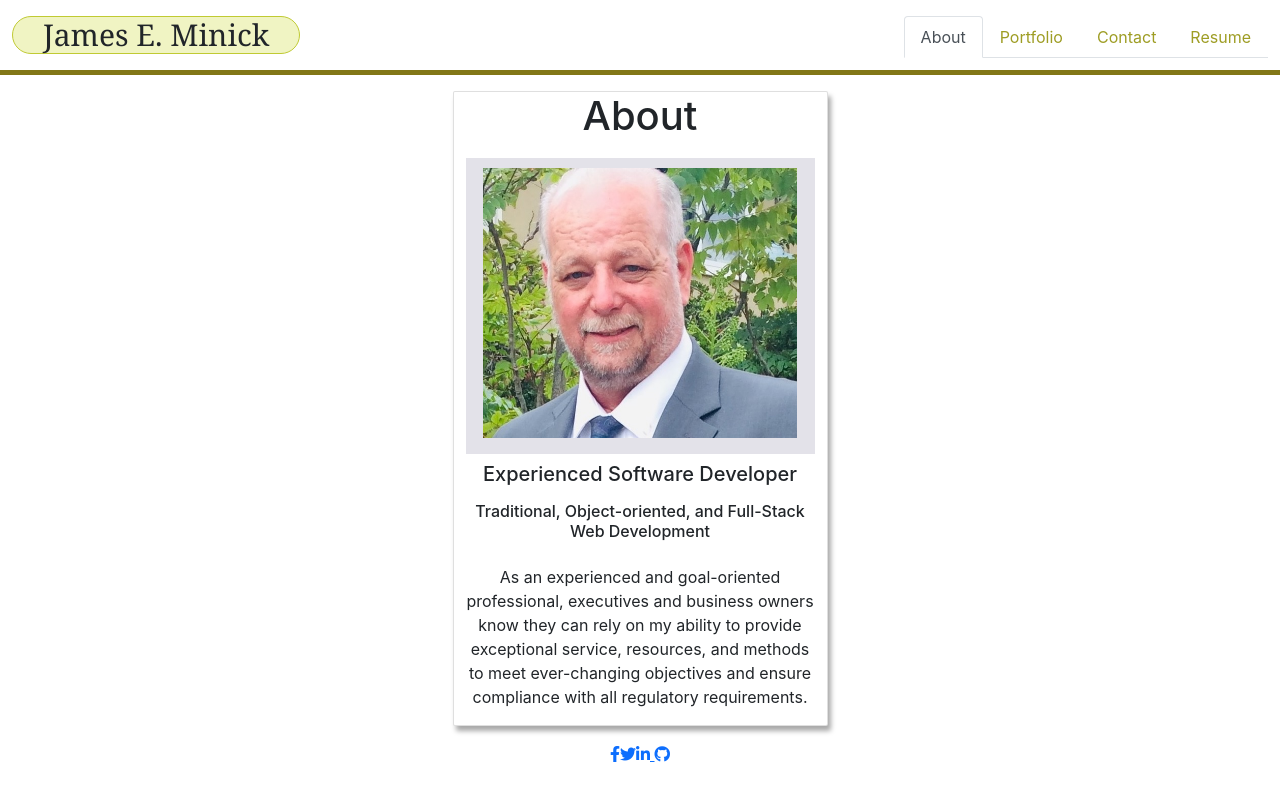
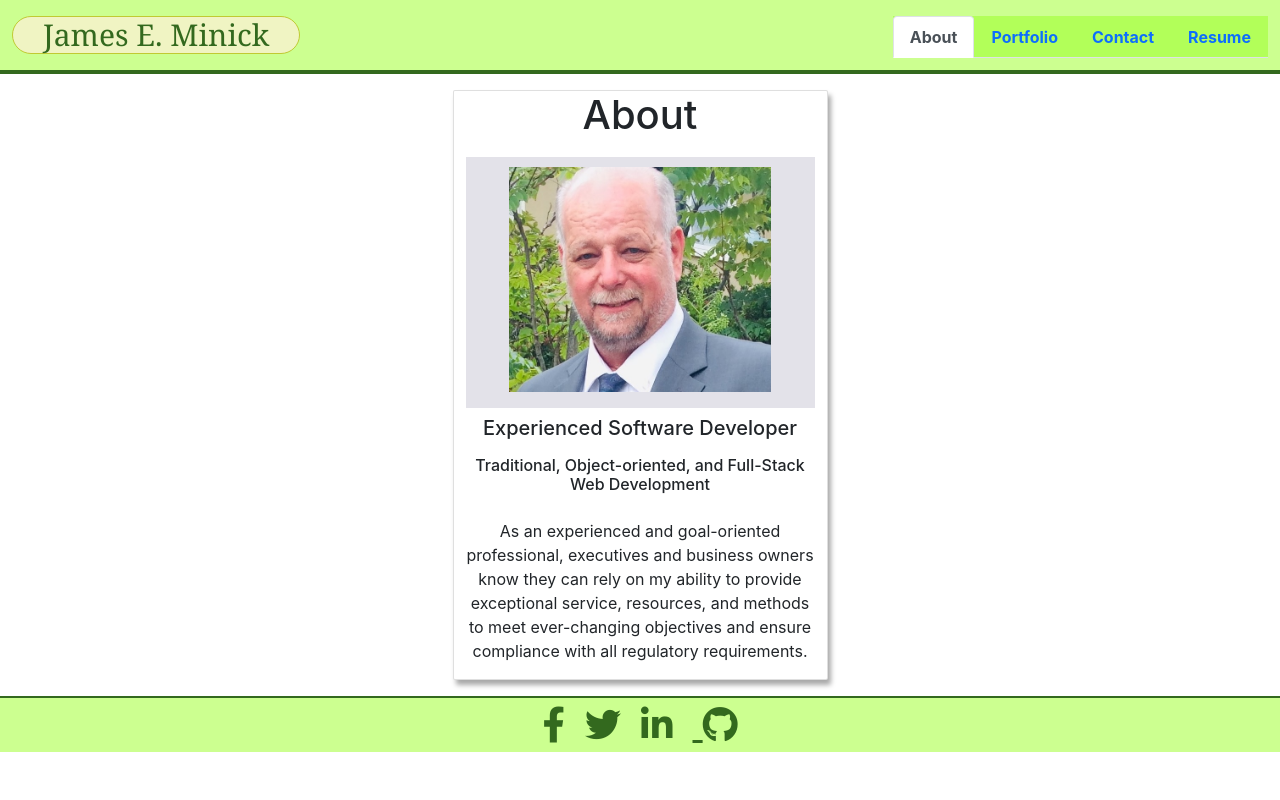
Before and after one commit to JEMinick/React-Portfolio, a React (Create React App) app: page /about in a window 1280 px wide. Built offline with nearby package versions, Linux system fonts and the light colour scheme.

Commit message:
Style changes fro the header and footer and other clean-up...

```diff
--- a/src/index.css
+++ b/src/index.css
@@ -1,3 +1,10 @@
+:root {
+  --lg-a2: #b2ff59; /* light-green accent-2 */
+  --lg-d3: #558b2f; /* light-green darken-3 */
+  --hdr-ftr-bdr: #33691e; /* light-green darken-4 */
+  --hdr-ftr-bg: #ccff90; /* #ccff90 light-green accent-1 */
+}
+
 body {
   margin: 0;
   font-family: -apple-system, BlinkMacSystemFont, 'Segoe UI', 'Roboto', 'Oxygen',
@@ -13,28 +20,57 @@ code {
 }
 
 .header {
-  border-bottom: 5px solid #827717;
+  color: var(--hdr-ftr-bdr);
+  background-color: var(--hdr-ftr-bg);
+  border-bottom: 4px solid var(--hdr-ftr-bdr);
 }
+
+/* #root {
+  background-color: black;
+} */
+
+.footer {
+  width: 100%;
+  text-align: center;
+  color: var(--hdr-ftr-bdr);
+  background-color: var(--hdr-ftr-bg);
+  border-top: 2px solid var(--hdr-ftr-bdr);
+}
+
+.footer-icons {
+  color: var(--hdr-ftr-bdr);
+  background-color: var(--hdr-ftr-bg);
+  text-align: center;
+  padding: 0 10px;
+  font-size: 36px;
+}
+
+/* .nav {
+  color: var(--lg-d3);
+  background-color: var(--lg-a2);
+} */
 
 .nav-tabs {
   margin-top: 1rem;
   margin-bottom: 0.5rem;
   float: right;
-  background-color: white;
-  color: black;
+  /* color: black;
+  background-color: white; */
+
   /* margin-right: 10%; */
   /* border: 5px solid yellow; */
 }
 
-/* .nav-item {
-  background-color: white;
-  color: white;
+.nav-item {
+  background-color: var(--lg-a2);
+  /* background-color: white; */
+  /* color: black; */
+  font-weight: bold;
+}
+
+/* .nav-link {
+  font-weight: normal;
 } */
-
-.nav-link {
-  color: #9e9d24 ;
-  background-color: black;
-}
 
 .hdr-left {
   float: left;
@@ -67,7 +103,6 @@ h1 p {
 .card {
   background: #fff;
   border-radius: 2px;
-  /* height: 500px; */
   margin: 1rem;
   position: relative;
   width: 375px;
@@ -77,27 +112,25 @@ h1 p {
 }
 
 .card > .img-container {
-  height: 90%;
+  /* height: 80%; */
   overflow: hidden;
   text-align: center;
   background:#e3e2e9;
   margin-top: 10px;
   padding-top: 10px;
-
 }
 
 .card > .about-container {
   /* height: 50%; */
-  /* overflow: hidden; */
+  overflow: hidden;
   text-align: center;
   background:#e3e2e9;
   margin-top: 10px;
   padding-top: 10px;
+}
 
-}
 .card > .about-container > img {
-  /* margin-top: 0.5rem; */
-  width: 90%
+  width: 75%
 }
 
 .card > .img-container > img {
@@ -109,13 +142,13 @@ h1 p {
   padding-left: 1rem;
   padding-right: 1rem;
   font-size: 15px;
-  /* height: 200px; */
 }
 
 .card > .content > ul {
   list-style-type: none;
   margin-top: 10px;
   margin-bottom: 10px;
+  /* height: 200px; */
 }
 
 .card > .content > ul > li {
@@ -127,10 +160,7 @@ h1 p {
   max-width: 95%;
 }
 
-/* .card port-card { */
 .port-card {
   margin-top: 5px;
   padding-top: 5px;
-  /* flex: inherit; */
-  /* display: flex; */
 }
```
